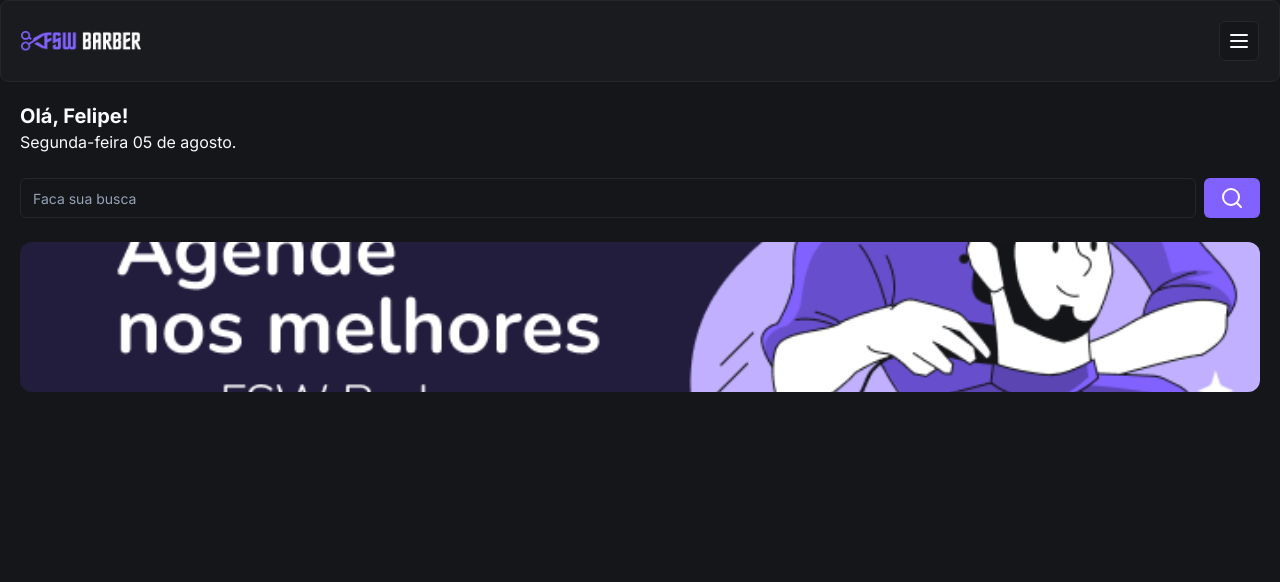
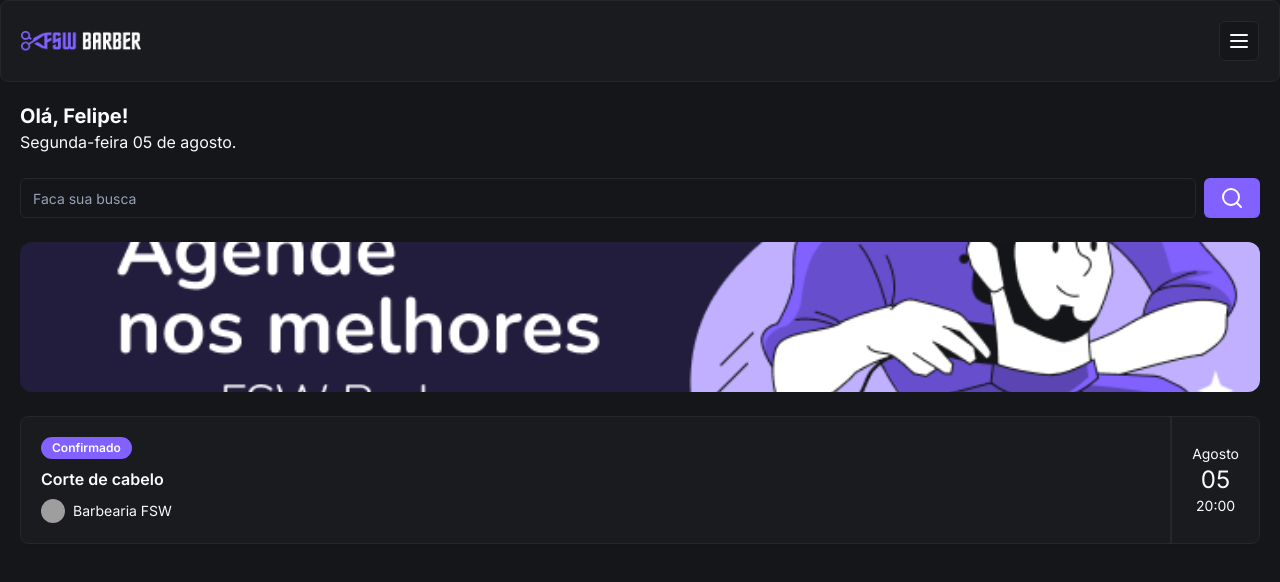
Before and after one commit to andrewhenrique2/FSW-Barber, a Next.js app: page / in a window 1280 px wide. Shown: the top 582 px of the page. Built offline with nearby package versions, Linux system fonts and the light colour scheme; grey boxes are pictures that could not be loaded.

Commit message:
feat: add booking item

```diff
--- a/package.json
+++ b/package.json
@@ -14,6 +14,7 @@
   },
   "dependencies": {
     "@prisma/client": "^5.18.0",
+    "@radix-ui/react-avatar": "^1.1.0",
     "@radix-ui/react-slot": "^1.1.0",
     "class-variance-authority": "^0.7.0",
     "clsx": "^2.1.1",
--- /dev/null
+++ b/src/app/_components/ui/avatar.tsx
@@ -0,0 +1,50 @@
+"use client"
+
+import * as React from "react"
+import * as AvatarPrimitive from "@radix-ui/react-avatar"
+
+import { cn } from "@/app/_lib/utils"
+
+const Avatar = React.forwardRef<
+  React.ElementRef<typeof AvatarPrimitive.Root>,
+  React.ComponentPropsWithoutRef<typeof AvatarPrimitive.Root>
+>(({ className, ...props }, ref) => (
+  <AvatarPrimitive.Root
+    ref={ref}
+    className={cn(
+      "relative flex h-10 w-10 shrink-0 overflow-hidden rounded-full",
+      className,
+    )}
+    {...props}
+  />
+))
+Avatar.displayName = AvatarPrimitive.Root.displayName
+
+const AvatarImage = React.forwardRef<
+  React.ElementRef<typeof AvatarPrimitive.Image>,
+  React.ComponentPropsWithoutRef<typeof AvatarPrimitive.Image>
+>(({ className, ...props }, ref) => (
+  <AvatarPrimitive.Image
+    ref={ref}
+    className={cn("aspect-square h-full w-full", className)}
+    {...props}
+  />
+))
+AvatarImage.displayName = AvatarPrimitive.Image.displayName
+
+const AvatarFallback = React.forwardRef<
+  React.ElementRef<typeof AvatarPrimitive.Fallback>,
+  React.ComponentPropsWithoutRef<typeof AvatarPrimitive.Fallback>
+>(({ className, ...props }, ref) => (
+  <AvatarPrimitive.Fallback
+    ref={ref}
+    className={cn(
+      "flex h-full w-full items-center justify-center rounded-full bg-muted",
+      className,
+    )}
+    {...props}
+  />
+))
+AvatarFallback.displayName = AvatarPrimitive.Fallback.displayName
+
+export { Avatar, AvatarImage, AvatarFallback }
--- /dev/null
+++ b/src/app/_components/ui/badge.tsx
@@ -0,0 +1,36 @@
+import * as React from "react"
+import { cva, type VariantProps } from "class-variance-authority"
+
+import { cn } from "@/app/_lib/utils"
+
+const badgeVariants = cva(
+  "inline-flex items-center rounded-full border px-2.5 py-0.5 text-xs font-semibold transition-colors focus:outline-none focus:ring-2 focus:ring-ring focus:ring-offset-2",
+  {
+    variants: {
+      variant: {
+        default:
+          "border-transparent bg-primary text-primary-foreground hover:bg-primary/80",
+        secondary:
+          "border-transparent bg-secondary text-secondary-foreground hover:bg-secondary/80",
+        destructive:
+          "border-transparent bg-destructive text-destructive-foreground hover:bg-destructive/80",
+        outline: "text-foreground",
+      },
+    },
+    defaultVariants: {
+      variant: "default",
+    },
+  },
+)
+
+export interface BadgeProps
+  extends React.HTMLAttributes<HTMLDivElement>,
+    VariantProps<typeof badgeVariants> {}
+
+function Badge({ className, variant, ...props }: BadgeProps) {
+  return (
+    <div className={cn(badgeVariants({ variant }), className)} {...props} />
+  )
+}
+
+export { Badge, badgeVariants }
--- a/src/app/page.tsx
+++ b/src/app/page.tsx
@@ -3,10 +3,14 @@
 import { Button } from "./_components/ui/button"
 import { Input } from "./_components/ui/input"
 import Image from "next/image"
+import { Card, CardContent } from "./_components/ui/card"
+import { Badge } from "./_components/ui/badge"
+import { Avatar, AvatarImage } from "./_components/ui/avatar"
 export default function Home() {
   return (
     <div className="">
       <Header />
+      {/* BUSCA /> */}
       <div className="p-5">
         <h2 className="text-xl font-bold">Olá, Felipe!</h2>
         <p>Segunda-feira 05 de agosto.</p>
@@ -17,6 +21,7 @@
             <SearchIcon />
           </Button>
         </div>
+        {/* IMAGEM /> */}
 
         <div className="relative mt-6 h-[150px] w-full">
           <Image
@@ -26,6 +31,31 @@
             className="rounded-xl object-cover"
           />
         </div>
+        {/* AGENDAMENTO /> */}
+        <Card className="mt-6">
+          <CardContent className="flex justify-between p-0">
+            {/* DIV DA ESQUERDA /> */}
+            <div className="flex flex-col gap-2 py-5 pl-5">
+              <Badge className="w-fit">Confirmado</Badge>
+              <h3 className="font-semibold">Corte de cabelo</h3>
+
+              <div className="flex items-center gap-2">
+                <Avatar className="h-6 w-6">
+                  <AvatarImage src="https://utfs.io/f/45331760-899c-4b4b-910e-e00babb6ed81-16q.png" />
+                </Avatar>
+                <p className="text-sm">Barbearia FSW</p>
+              </div>
+            </div>
+
+            {/* DIV DA DIREITA /> */}
+
+            <div className="flex flex-col items-center justify-center border-l-2 border-solid px-5">
+              <p className="text-sm">Agosto</p>
+              <p className="text-2xl">05</p>
+              <p className="text-sm">20:00</p>
+            </div>
+          </CardContent>
+        </Card>
       </div>
     </div>
   )
```
Also changed, not shown: 1 other file (tests, documents, lock files or other folders).
